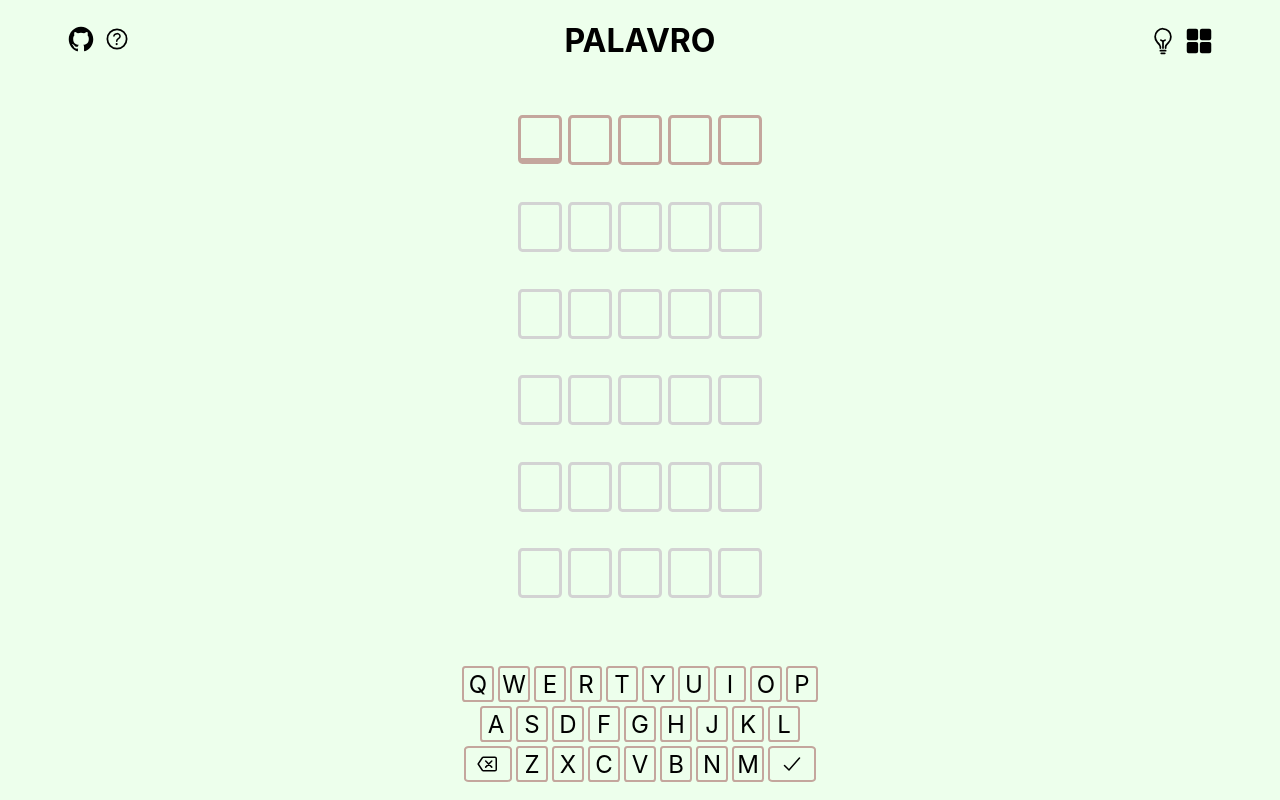
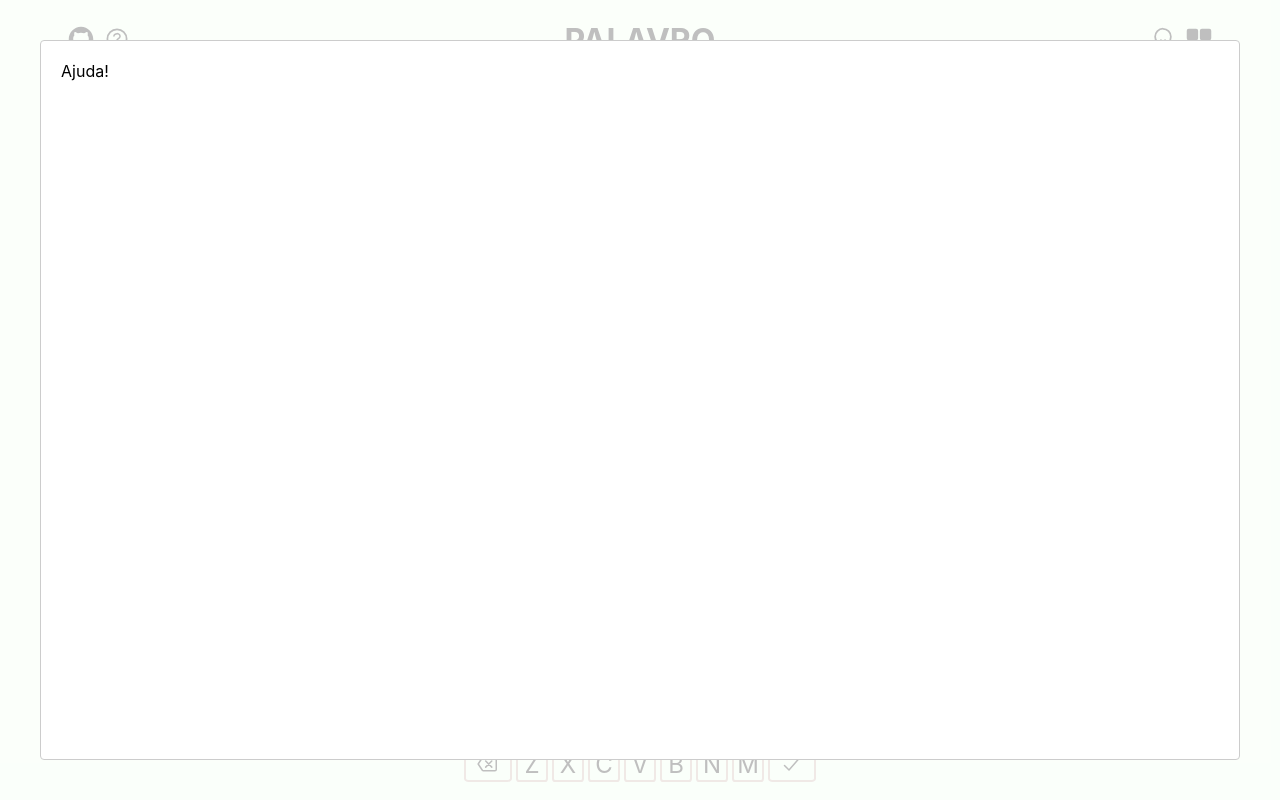
Before and after one commit to Gaizgrol/palavro, a React (Create React App) app: page / in a window 1280 px wide. Both pictures are taken after a click on the icon 116 px from the left and 38 px from the top of the page. Built offline with nearby package versions, Linux system fonts and the light colour scheme.

Commit message:
➕ Dependência de modais

```diff
--- a/src/components/Header/Header.tsx
+++ b/src/components/Header/Header.tsx
@@ -1,3 +1,4 @@
+import Modal from 'react-modal';
 import './Header.css';
 
 import {
@@ -6,9 +7,32 @@ import {
     IoHelpCircleOutline,
     IoGrid
 } from 'react-icons/io5'
+import { useState } from 'react';
 
 export default function Header() {
-    return (
+
+    const [showGameModes, setShowGameModes] = useState(false);
+    const [showHelp, setShowHelp] = useState(false);
+
+    return (<>
+        {
+            // Ajuda
+        }
+        <Modal
+            isOpen={showHelp}
+            onRequestClose={() => setShowHelp(false)}
+        >
+            Ajuda!
+        </Modal>
+        {
+            // Modos de jogo
+        }
+        <Modal
+            isOpen={showGameModes}
+            onRequestClose={() => setShowGameModes(false)}
+        >
+            Game Modes!
+        </Modal>
         <header className="Header">
             <div className='edges'>
                 <IoLogoGithub
@@ -24,7 +48,7 @@ export default function Header() {
                     title='Ajuda'
 
                     onClick={() => {
-                        console.log( 'Ajuda' );
+                        setShowHelp(true);
                     }}
                 />
             </div>
@@ -45,10 +69,10 @@ export default function Header() {
                     title='Opções'
 
                     onClick={() => {
-                        console.log( 'Opções' );
+                        setShowGameModes(true);
                     }}
                 />
             </div>
         </header>
-    )
+    </>);
 }
--- a/src/index.tsx
+++ b/src/index.tsx
@@ -1,11 +1,16 @@
 import React from 'react';
+import Modal from 'react-modal';
 import ReactDOM from 'react-dom';
 import './index.css';
 import App from './App';
+
+const root = document.getElementById('root');
+
+Modal.setAppElement( root! );
 
 ReactDOM.render(
   <React.StrictMode>
     <App />
   </React.StrictMode>,
-  document.getElementById('root')
+  root
 );
```
Also changed, not shown: package.json (+6 -1 lines), 1 other file (tests, documents, lock files or other folders).
